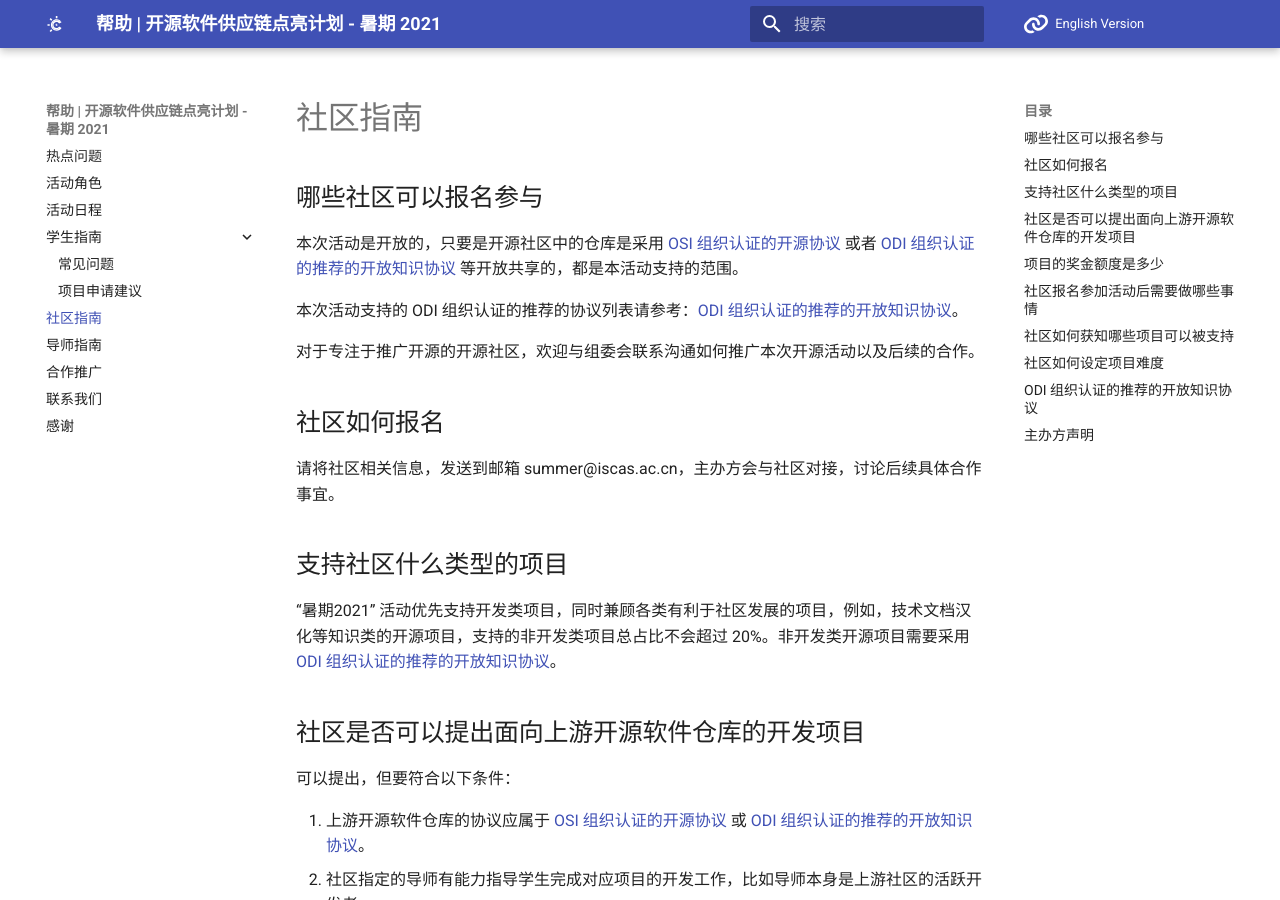
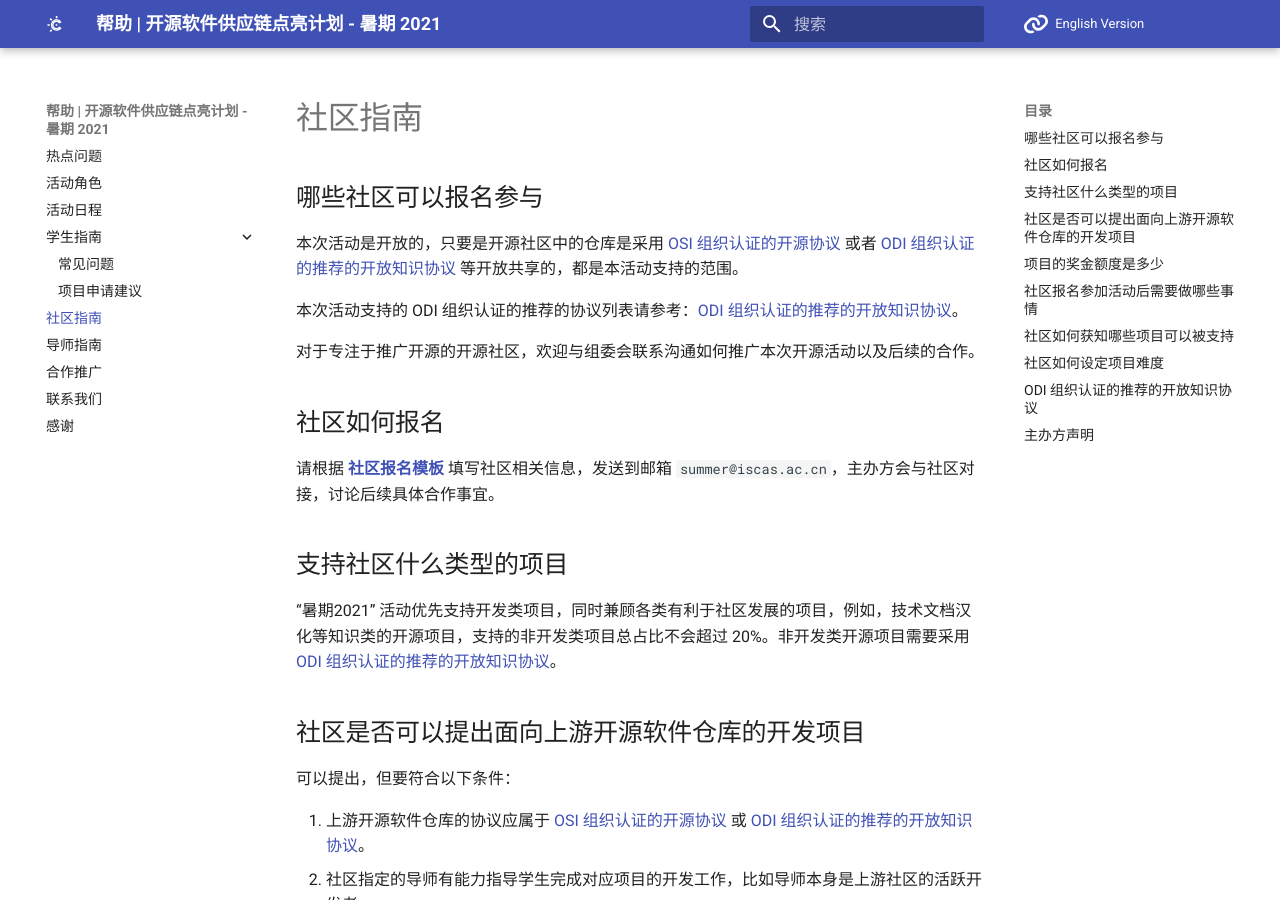
Before and after one commit to summer-ospp/help, an MkDocs documentation site: the page built from docs/community.md, in a window 1280 px wide and 900 px high. Built offline with MkDocs 1.6.1 and Material for MkDocs 9.7.7, drawn with Linux system fonts in a browser that asks for light colours; comment, search, counter and statistics services are not loaded.

Commit message:
Add template link in index.md

```diff
--- a/docs/community.md
+++ b/docs/community.md
@@ -10,7 +10,7 @@
 
 ## 社区如何报名
 
-请将社区相关信息，发送到邮箱 summer@iscas.ac.cn，主办方会与社区对接，讨论后续具体合作事宜。
+请根据 [**社区报名模板**](./assets/社区报名模板.txt) 填写社区相关信息，发送到邮箱 `summer@iscas.ac.cn`，主办方会与社区对接，讨论后续具体合作事宜。
 
 ## 支持社区什么类型的项目
 
```
